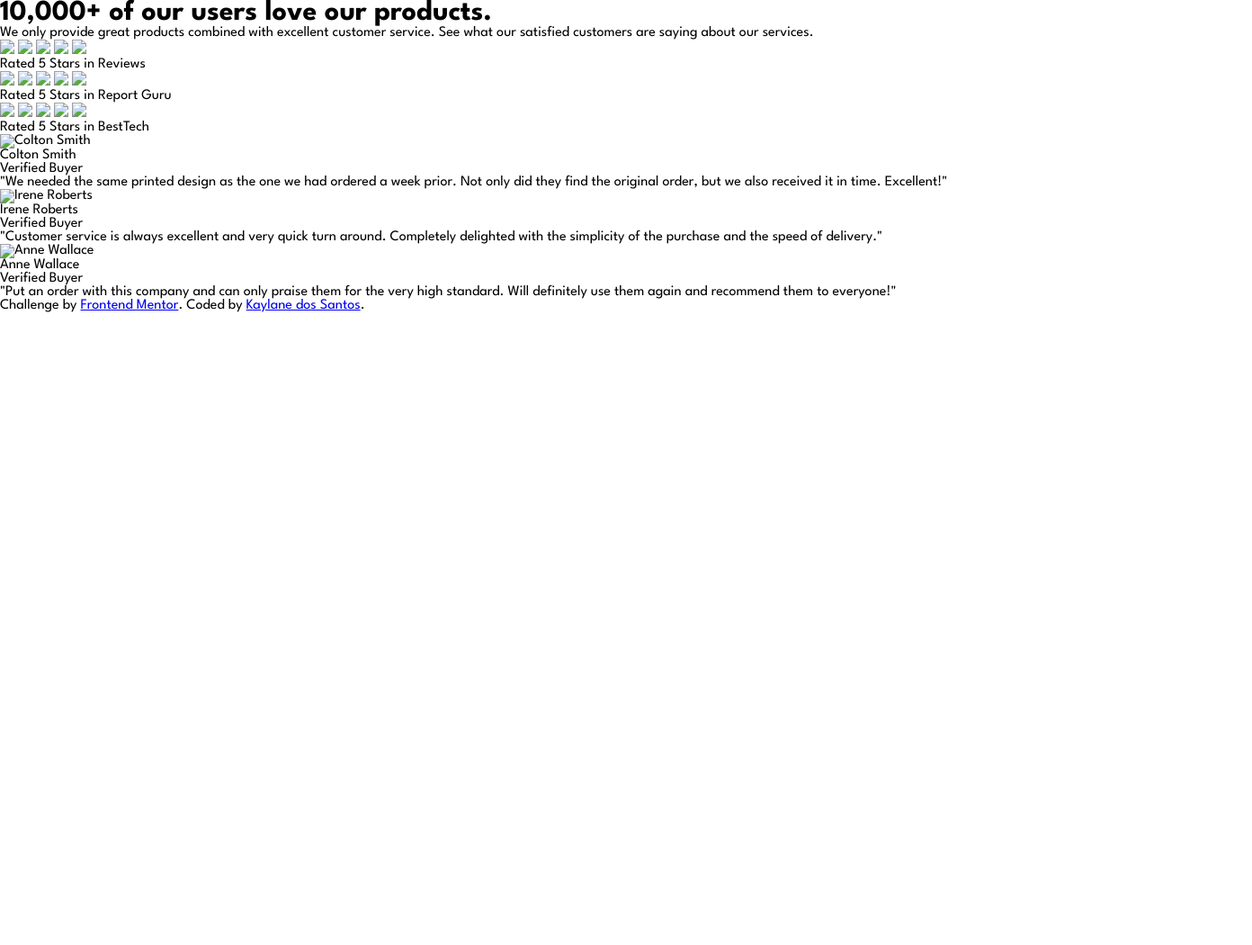
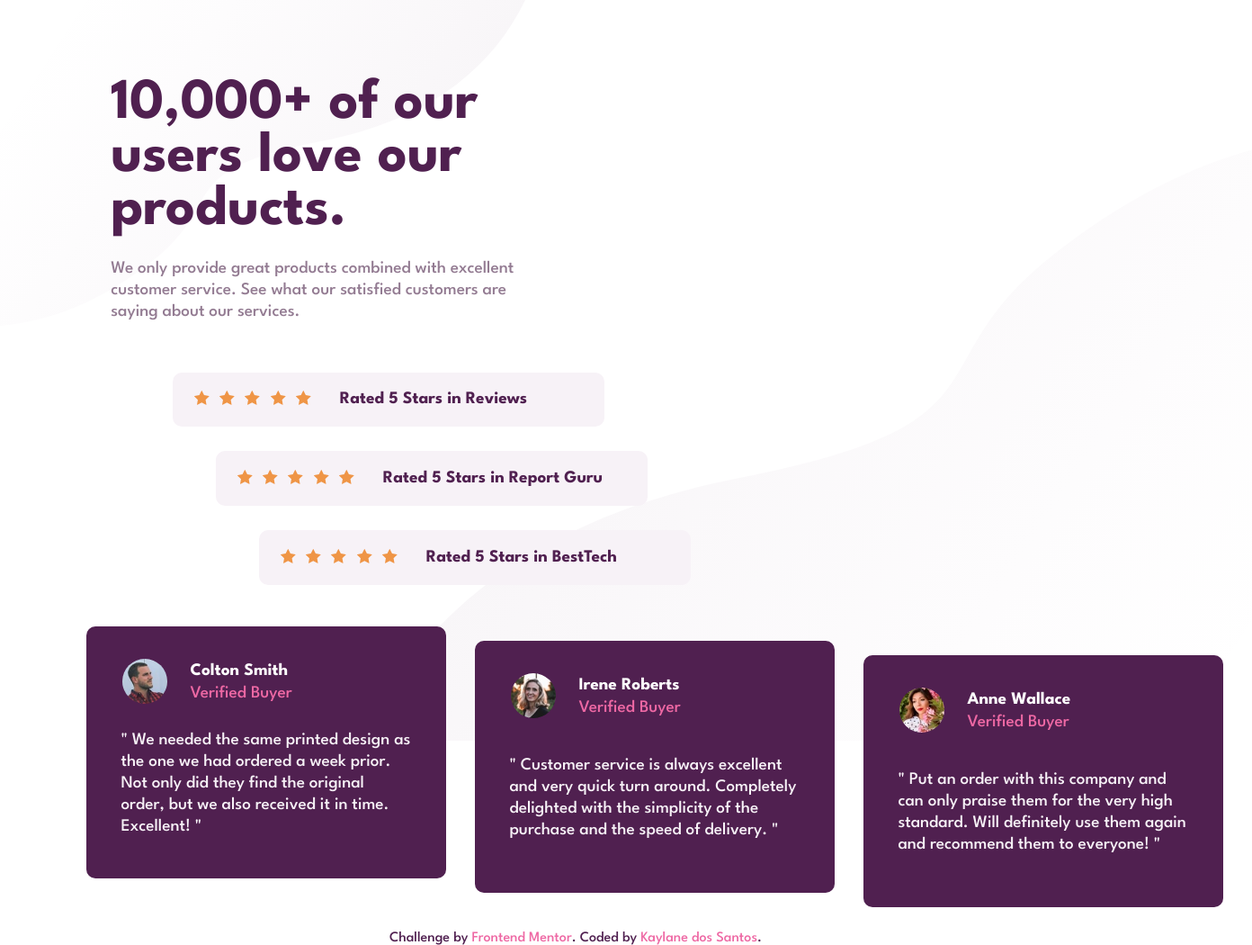
Before and after one commit to kaylanesantos/Social-Proof-Section, a plain HTML site: page index.html in a window 1280 px wide. Shown: the whole page at 90% size, 1392 px wide, since content can reach past the window. Before the commit the page ends 800 px from the top, so only its background shows below. Drawn offline with Linux system fonts and the light colour scheme.

Commit message:
style uptade
added user rating cards and site ratingss

```diff
--- a/css/style.css
+++ b/css/style.css
@@ -1,4 +1,4 @@
-/* Geral */
+/* geral */
 * {
   margin: 0;
   padding: 0;
@@ -7,10 +7,160 @@
 }
 
 body {
-  max-width: 100%;
-  max-height: 100%;
+  width: 100%;
+  height: 100%;
+  background-image: url("../images/bg-pattern-top-desktop.svg"), url("../images/bg-pattern-bottom-desktop.svg");
+  background-repeat: no-repeat, no-repeat;
+  background-size: 100%, 100%;
+  background-position: top right, 400px 150px;
+}
+
+/* Container */
+
+#container {
+  width: 85%;
+  margin: 0 auto;
+}
+
+/* header */
+#top {
   display: flex;
   flex-wrap: wrap;
+  justify-content: space-between;
+  margin-top: 5.4rem;
 }
 
-/* Conteudo */
+#introduction {
+  width: 500px;
+  height: 300px;
+  }
+
+#title {
+  color: hsl(300, 43%, 22%);
+  font-size: 4rem;
+  font-weight: bold;
+  margin-left: 1.7rem;
+}
+
+#description {
+  color: hsl(303, 10%, 53%);
+  font-size: 1.2rem;
+  font-weight: 500;
+  line-height: 1.5rem;
+  margin-top: 1.5rem;
+  margin-left: 1.7rem;
+}
+
+/* stars-reviews */
+
+.star-customization {
+  color:hsl(300, 43%, 22%);
+  background-color: hsl(300, 24%, 96%);
+  border-radius: 10px;
+  display: flex;
+  flex-wrap: wrap;
+  padding: 1.3rem 1.5rem;
+  width: 480px;
+  margin-top: 1.7rem;
+  margin-right: 1.3rem;
+  margin-left: 2rem;
+  margin-bottom: 1px;
+  align-items: center;
+  font-size: .8rem;
+}
+
+.star-customization img {
+  margin-right: 0.5rem;
+}
+
+.star-customization h2 {
+  margin-left: 1.5rem;
+}
+
+#reviews {
+  margin-left: 4rem;
+}
+
+#report-guru {
+  margin-left: 7rem;
+}
+
+#besttech {
+  margin-left: 10rem;
+}
+
+/* users-reviews */
+#bottom {
+  margin-top: 2.3rem;
+}
+
+#users-container {
+  display: flex;
+  justify-content: space-between;
+}
+
+.user {
+  display: flex;
+  flex-wrap: wrap;
+  background-color: hsl(300, 43%, 22%);
+  border-radius: 10px;
+  width: 400px;
+  height: 280px;
+  padding: 1.3rem 1.5rem;
+  margin-right: 2rem;
+}
+
+.user img {
+  margin-top: 1rem;
+  border-radius: 50%;
+  max-width: 50px;
+  margin-left: 1rem;
+  margin-right: 1.6rem;
+}
+
+.user h3 {
+  color: hsl(0, 0%, 100%);
+  font-size: 1.2rem;
+  font-weight: 600;
+  margin-top: 1.3rem;
+  margin-bottom: .5rem;
+}
+
+.user h4 {
+  color: hsl(333, 80%, 67%);
+  font-size: 1.2rem;
+  font-weight: 500;
+}
+.user p {
+  color: hsl(300, 24%, 96%);
+  font-size: 1.2rem;
+  font-weight: 500;
+  line-height: 1.5rem;
+  margin-left: .9rem;
+  margin-right: .9rem;
+}
+#user-card-1 {
+  margin-top: .5rem;
+}
+
+#user-card-2 {
+  margin-top: 1.5rem;
+}
+
+#user-card-3 {
+  margin-top: 2.5rem;
+}
+
+/* footer */
+.attribution {
+  color: hsl(300, 43%, 22%);
+  text-align: center;
+  font-size: 1rem;
+  font-weight: 500;
+  margin-top: 1.7rem;
+}
+
+.attribution a {
+  color: hsl(333, 80%, 67%);
+  text-decoration: none;
+}
--- a/index.html
+++ b/index.html
@@ -12,80 +12,119 @@
   </head>
 
   <body>
-    <!-- <svg width="1085" height="673" xmlns="http://www.w3.org/2000/svg"><defs><linearGradient x1="100%" y1="69.237%" x2="9.399%" y2="32.159%" id="a"><stop stop-color="#8A4389" stop-opacity="0" offset="0%"/><stop stop-color="#512051" offset="100%"/><stop stop-color="#512051" offset="100%"/><stop stop-color="#512051" offset="100%"/></linearGradient></defs><path d="M355 800c74.356-153.934 215.022-251.268 422-292 310.466-61.099 192.94-122.724 345.47-245.025C1224.157 181.442 1330 136.116 1440 127v673H355z" transform="translate(-355 -127)" fill="url(#a)" fill-rule="evenodd" opacity=".05"/></svg> -->
     <div id="container">
-
+      <div id="top">
+        <div id="introduction">
           <h1 id="title">10,000+ of our users love our products.</h1>
           <p id="description">We only provide great products combined with excellent customer service. See what our satisfied customers are saying about our services.</p>
+        </div>
         <div id="stars">
           <div id="reviews">
-            <div class="icon-stars">
+            <div class="star-customization">
+              <div class="icon-stars-img">
                 <img src="images/icon-star.svg">
                 <img src="images/icon-star.svg">
                 <img src="images/icon-star.svg">
                 <img src="images/icon-star.svg">
                 <img src="images/icon-star.svg">
               </div>
-            <p class="description-review">Rated 5 Stars in Reviews</p>
+              <div class="description-review">
+                <h2>Rated 5 Stars in Reviews</h2>
+              </div>
+            </div>
           </div>
           <div id="report-guru">
-            <div class="icon-stars">
+            <div class="star-customization">
+              <div class="icon-stars-img">
                 <img src="images/icon-star.svg">
                 <img src="images/icon-star.svg">
                 <img src="images/icon-star.svg">
                 <img src="images/icon-star.svg">
                 <img src="images/icon-star.svg">
                 </div>
-            <p class="description-review">Rated 5 Stars in Report Guru</p>
+              <div class="description-review">
+                <h2>Rated 5 Stars in Report Guru</h2>
+              </div>
+            </div>
           </div>
           <div id="besttech">
-            <div class="icon-stars">
+            <div class="star-customization">
+              <div class="icon-stars-img">
                 <img src="images/icon-star.svg">
                 <img src="images/icon-star.svg">
                 <img src="images/icon-star.svg">
                 <img src="images/icon-star.svg">
                 <img src="images/icon-star.svg">
               </div>
-            <p class="description-review">Rated 5 Stars in BestTech</p>
+              <div class="description-review">
+                <h2>Rated 5 Stars in BestTech</h2>
               </div>
             </div>
+          </div>
+        </div>
+      </div>
+      <div id="bottom">
         <div id="users-container">
           <div class="user-card">
+            <div id="user-card-1">
+              <div class="user">
+                <div class="profile-photo">
                   <img src="images/image-colton.jpg" alt="Colton Smith">
-            <p class="user-name">Colton Smith</p>
-            <p class="user-status-profile">Verified Buyer</p>
+                </div>
+                <div class="profile-informations">
+                  <h3 class="user-name">Colton Smith</h3>
+                  <h4 class="user-status-profile">Verified Buyer</h4>
+                </div>
                 <p class="user-comment">
-              "We needed the same printed design as the one we had ordered a week prior.
-              Not only did they find the original order, but we also received it in time. Excellent!"
+                  " We needed the same printed design as the one we had ordered a week prior.
+                  Not only did they find the original order, but we also received it in time. Excellent! "
                 </p>
               </div>
+            </div>
+          </div>
           <div class="user-card">
+            <div id="user-card-2">
+              <div class="user">
+                <div class="profile-photo">
                   <img src="images/image-irene.jpg" alt="Irene Roberts">
-            <p class="user-name">Irene Roberts</p>
-            <p class="user-status-profile">Verified Buyer</p>
+                </div>
+                <div class="profile-informations">
+                  <h3 class="user-name">Irene Roberts</h3>
+                  <h4 class="user-status-profile">Verified Buyer</h4>
+                </div>
                 <p class="user-comment">
-              "Customer service is always excellent and very quick turn around. Completely
-              delighted with the simplicity of the purchase and the speed of delivery."
+                  " Customer service is always excellent and very quick turn around. Completely
+                  delighted with the simplicity of the purchase and the speed of delivery. "
                 </p>
               </div>
+            </div>
+          </div>
           <div class="user-card">
+            <div id="user-card-3">
+              <div class="user">
+                <div class="profile-photo">
                   <img src="images/image-anne.jpg" alt="Anne Wallace">
-            <p class="user-name">Anne Wallace</p>
-            <p class="user-status-profile">Verified Buyer</p>
+                </div>
+                <div class="profile-informations">
+                  <h3 class="user-name">Anne Wallace</h3>
+                  <h4 class="user-status-profile">Verified Buyer</h4>
+                </div>
                 <p class="user-comment">
-              "Put an order with this company and can only praise them for the very high standard. Will definitely use them again and recommend them to everyone!"
+                  " Put an order with this company and can only praise them for the very high standard. Will definitely use them again and recommend them to everyone! "
                 </p>
+              </div>
+            </div>
+          </div>
         </div>
         <footer>
           <div class="attribution">
             Challenge by
             <a href="https://www.frontendmentor.io?ref=challenge" target="_blank"
               >Frontend Mentor</a
-              >. Coded by <a href="https://github.com/kaylanesantos">Kaylane dos Santos</a>.
+            >. Coded by <a href="https://github.com/kaylanesantos" target="_blank">Kaylane dos Santos</a>.
           </div>
         </footer>
       </div>
     </div>
-    </footer>
   </body>
 </html>
```
Also changed, not shown: images/bg-pattern-bottom-desktop.svg (added), images/bg-pattern-bottom-mobile.svg (added), images/bg-pattern-top-desktop.svg (added), images/bg-pattern-top-mobile.svg (added), images/favicon-32x32.png (added), images/icon-star.svg (added), images/image-anne.jpg (added), images/image-colton.jpg (added), images/image-irene.jpg (added). Lines whose indentation alone changed are shown as unchanged.
